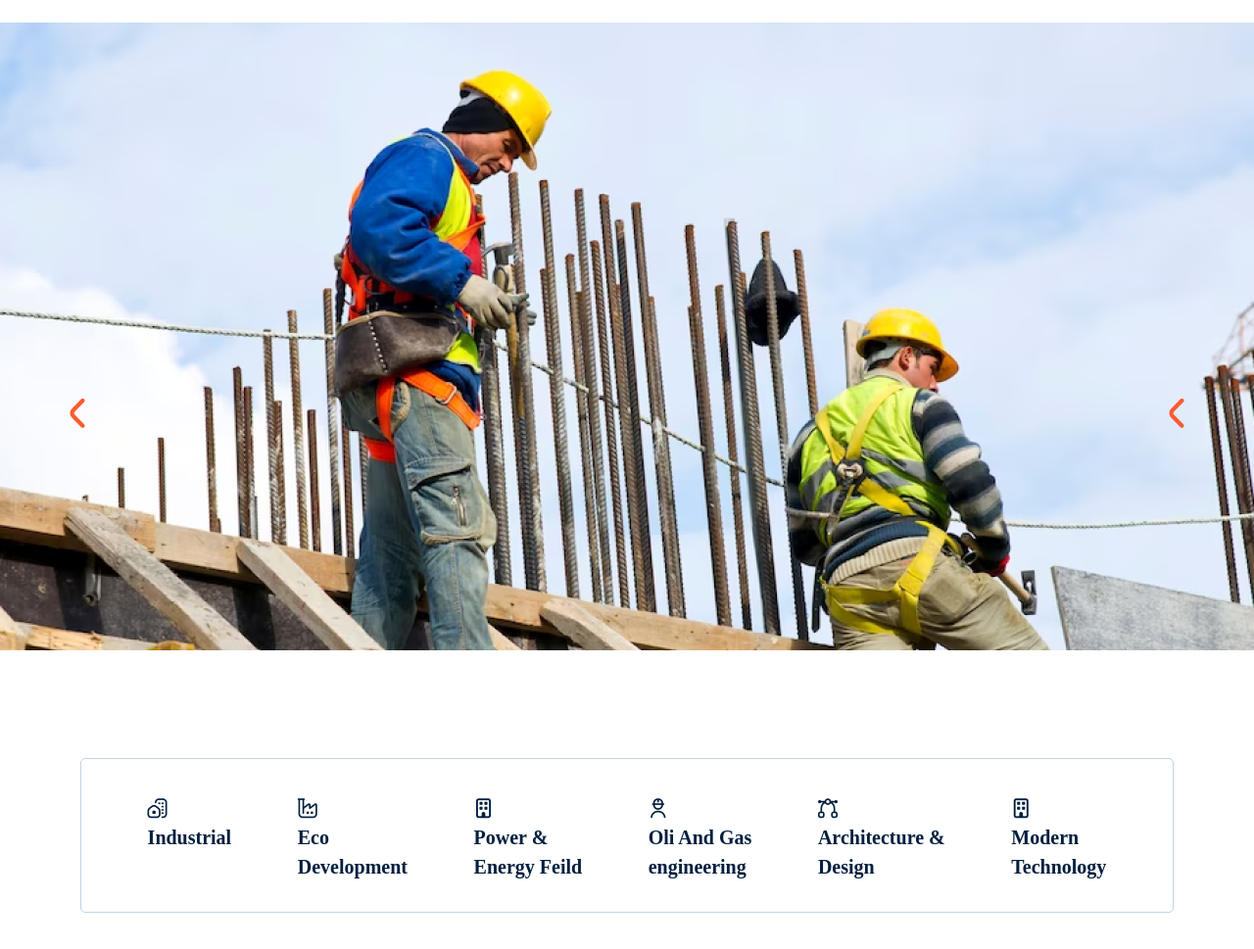
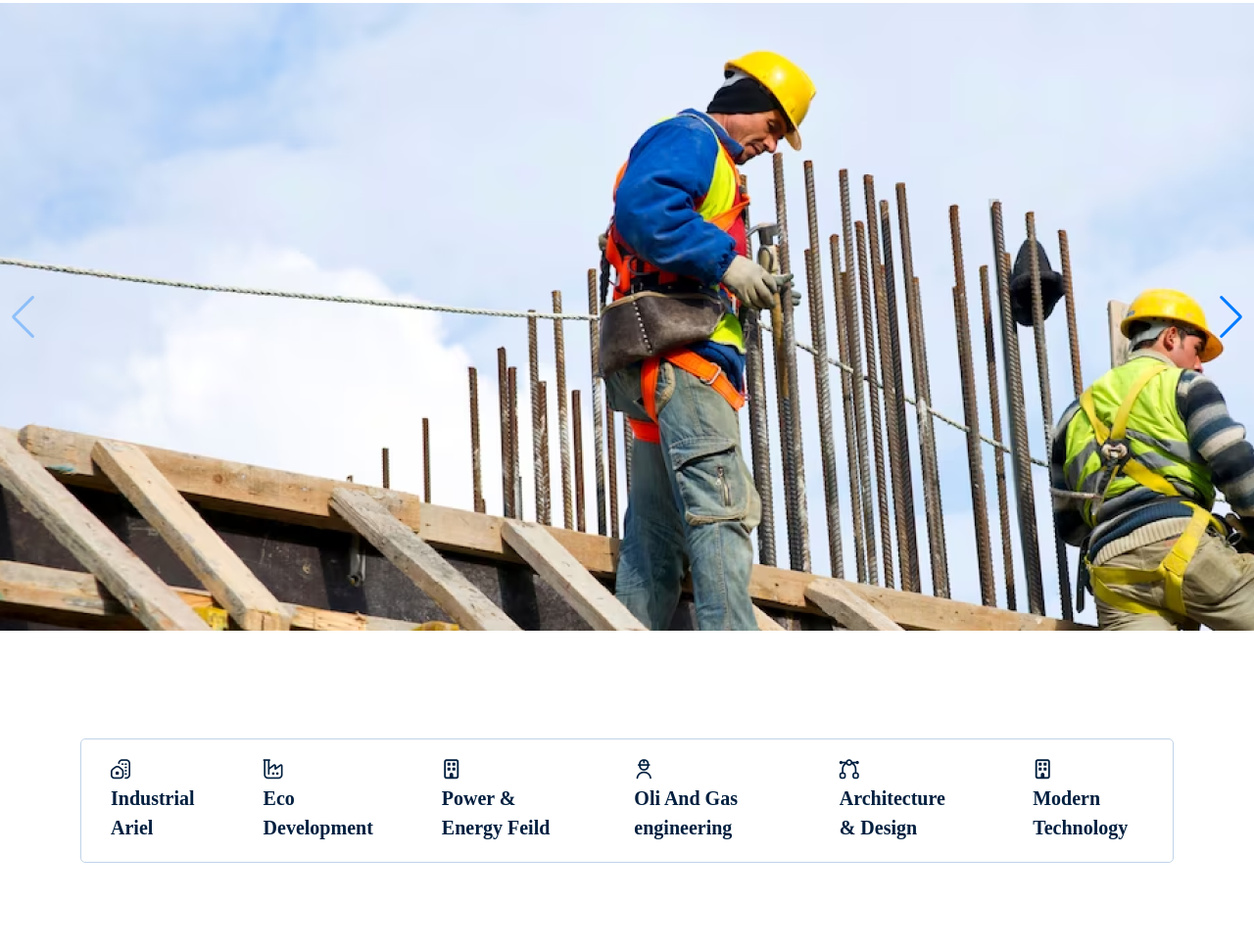
Before and after one commit to Ahad188/Home-page, a plain HTML site: page index.html in a window 1280 px wide. Shown: the part 391-1360 px from the top of the page at 98% size. Drawn offline with nearby package versions, Linux system fonts and the light colour scheme; files whose address does not match are found by name.

Commit message:
some change of sub category an sucess section

```diff
--- a/index.html
+++ b/index.html
@@ -6,6 +6,8 @@
     <link rel="stylesheet" href="fonts/style.css" />
     <link rel="stylesheet" href="css/bootstrap.min.css" />
     <link rel="stylesheet" href="css/style.css" />
+    <!-- swiper js -->
+    <link rel="stylesheet" href="https://cdn.jsdelivr.net/npm/swiper@11/swiper-bundle.min.css" />
     <title>Home Page</title>
   </head>
   <body>
@@ -40,6 +42,7 @@
       <hr class="hr" />
     </header>
     <!-- banner start -->
+
     <section class="banner">
       <div class="container">
         <div class="content">
@@ -65,60 +68,59 @@
           </div>
         </div>
       </div>
-      <div class="slide">
-        <div class="icons">
-          <a href="#"><i class="my-icon icon-left"></i></a>
-          <a href="#"><i class="my-icon icon-left"></i></a>
-        </div>
-      </div>
+
+          <!-- Swiper -->
+          <div class="swiper mySwiper">
+               <div class="swiper-wrapper">
+                 <div class="swiper-slide">
+                    <img src="img/slide.png" alt="">
+                 </div>
+                 <div class="swiper-slide">
+                    <img src="img/slide.png" alt="">
+                 </div>
+               </div>
+               <div class="swiper-button-next"></div>
+               <div class="swiper-button-prev"></div>
+             </div>
     </section>
+
     <section class="subCategory">
       <div class="container">
-        <div class="sub-content">
+        <ul class="sub-content">
 
 
 
 
-          <div class="box">
+          <li class="box">
             <i class="my-icon icon-sub-1"></i>
-            <h3>Industrial</h3>
-          </div>
-          <div class="box">
+            <h3 class="box-li">Industrial <br>Ariel</h3>
+        </li>
+
+          <li class="box">
             <i class="my-icon icon-sub2"></i>
-            <h3>
-              Eco <br />
-              Development
-            </h3>
-          </div>
-          <div class="box">
+            <h3 class="box-li">Eco Development </h3>
+          </li>
+          <li class="box">
             <i class="my-icon icon-sub3"></i>
-            <h3>
-              Power & <br />
-              Energy Feild
-            </h3>
-          </div>
-          <div class="box">
+            <h3 class="box-li">Power & Energy Feild</h3></li>
+          <li class="box">
             <i class="my-icon icon-sub4"></i>
-            <h3>
-              Oli And Gas <br />
+            <h3 class="box-li">
+              Oli And Gas
               engineering
             </h3>
-          </div>
-          <div class="box">
+          </li>
+          <li class="box">
             <i class="my-icon icon-sub-5"></i>
-            <h3>
-              Architecture & <br />
+            <h3 class="box-li">
+              Architecture &
               Design
             </h3>
-          </div>
-          <div class="box">
+          </li>
+          <li class="box">
             <i class="my-icon icon-sub3"></i>
-            <h3>
-              Modern <br />
-              Technology
-            </h3>
-          </div>
-        </div>
+            <h3 class="box-li">Modern  Technology</h3>
+           </li>
       </div>
     </section>
     <section class="about">
@@ -251,24 +253,28 @@
     <!-- success -->
     <section class="success">
       <div class="container">
-        <div class="success-con">
-          <div class="suc-box">
-            <h1>+115</h1>
-            <h4>Year Established</h4>
-          </div>
-          <div class="suc-box">
-            <h1>+1.6K</h1>
-            <h4>Our Total Project</h4>
-          </div>
-          <div class="suc-box">
-            <h1>+144</h1>
-            <h4>Our Winning Award</h4>
-          </div>
-          <div class="suc-box">
-            <h1>+55</h1>
-            <h4>Our Team Member</h4>
-          </div>
-        </div>
+        <ul class="success-con">
+          <li class="suc-box">
+               <h4 class="number">+155</h4>
+               <h5 class="title">Year Established</h5>
+          </li>
+
+
+
+
+          <li class="suc-box">
+            <h4 class="number">+1.6K</h4>
+            <h5 class="title">Our Total Project</h5>
+          </li>
+          <li class="suc-box">
+            <h4 class="number">+144</h4>
+            <h5 class="title">Our Winning Award</h5>
+          </li>
+          <li class="suc-box">
+            <h4 class="number">+55</h4>
+            <h5 class="title">Our Team Member</h5>
+          </li>
+        </ul>
       </div>
     </section>
     <!-- our project -->
@@ -567,5 +573,21 @@
 
 
     <script src="js/bootstrap.bundle.min.js"></script>
+     <!-- Swiper JS -->
+  <script src="https://cdn.jsdelivr.net/npm/swiper@11/swiper-bundle.min.js"></script>
+
+  <!-- Initialize Swiper -->
+  <script>
+    var swiper = new Swiper(".mySwiper", {
+      pagination: {
+        el: ".swiper-pagination",
+        type: "progressbar",
+      },
+      navigation: {
+        nextEl: ".swiper-button-next",
+        prevEl: ".swiper-button-prev",
+      },
+    });
+  </script>
   </body>
 </html>
--- a/scss/pages/_index.scss
+++ b/scss/pages/_index.scss
@@ -241,49 +241,26 @@ a{
                }
           }
      }
-     .slide{
-          margin-top: 20px;
-          background: url('../../img/slide.png');
-          background-position: center;
-          background-size: cover;
-          height: 641px;
-          // position: relative;
-          .icons{
-               // position: absolute;
-               // top: 50%;
-               // left: 7%;
-               display: flex;
-               justify-content: space-between;
-               align-items: center;
-               padding: 30% 5%;
-
-               a{
-                    text-decoration: none;
-                    i{
-                         font-size: 30px;
-
-                           color: #FF5A30;
-
-                    }
-               }
-          }
-     }
+     // .slide{
+     //      margin-top: 20px;
+     //      background: url('../../img/slide.png');
+     //      background-position: center;
+     //      background-size: cover;
+     //      height: 641px;
+     // }
 }
 // sub category
 .subCategory{
      margin-top: 110px;
      .sub-content{
           display: flex;
-          justify-content: space-evenly;
+          justify-content: space-between;
+          gap: 10px;
           align-items: center;
           border: 1px solid #C1D4E8;
-          padding: 20px 30px;
           border-radius: 5px;
-          // height: 194px;
-
           .box{
                padding: 20px 30px;
-               height: 116px;
                box-sizing: border-box;
                border-radius: 5px;
                transition: all 0.4s ease-in-out;
@@ -292,7 +269,8 @@ a{
                      font-size: 20px;
                      transition: all 0.4s ease-in-out;
                }
-               h3{
+               .box-li{
+
                     font-family: 'Space Grotesk';
                     font-style: normal;
                     font-weight: 700;
@@ -305,7 +283,7 @@ a{
                     background: #FF5A30;
                     color: #fff;
 
-                    &:hover h3{
+                    &:hover li{
                          color: #fff;
                     }
                     &:hover i{
@@ -416,7 +394,7 @@ a{
           align-items: center;
           .suc-box{
                text-align: center;
-               h1{
+               .number{
                     font-family: 'Space Grotesk';
                     font-style: normal;
                     font-weight: 700;
@@ -424,7 +402,7 @@ a{
                     line-height: 100px;
                     color: #001F3F;
                }
-               h4{
+               .title{
                     font-family: 'Space Grotesk';
                     font-style: normal;
                     font-weight: 400;
@@ -557,6 +535,7 @@ a{
           }
           .icon-homes{
                margin-top: 30px;
+               font-size: 60px;
           }
           .prices{
                color:#001F3F;
@@ -647,7 +626,7 @@ a{
 }
 // client-say
 .client-say{
-     margin-top: 207px;
+     margin-top: 110px;
      .contents{
           padding: 15px;
           margin-bottom: 20px;
```
Also changed, not shown: css/style.css, 1 other file.
